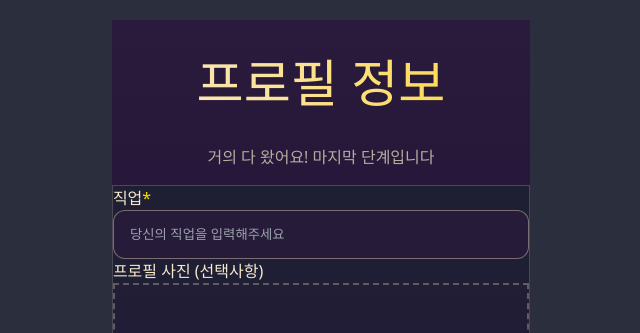
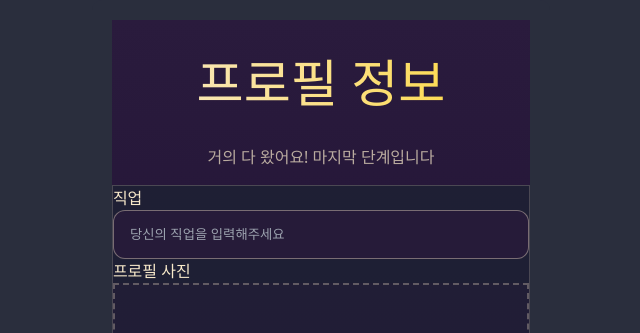
Before and after one commit to couple-palace/couple-palace-frontend, a React (Vite) app: page /user-input in a window 1280 px wide. Shown: the top 333 px of the page, without its empty margins (339-979 px from the left). Built offline with nearby package versions, Linux system fonts and the light colour scheme; a web font is replaced by a local one.

Commit message:
Chore: 사진입력 필수사항으로 변경

```diff
--- a/src/pages/UserInputPage.jsx
+++ b/src/pages/UserInputPage.jsx
@@ -45,8 +45,17 @@ const UserInputPage = () => {
   };
 
   const handleSubmit = async () => {
+    // 직업 검증
     if (!job.trim()) {
       setError("직업을 입력해주세요");
+      setIsShaking(true);
+      setTimeout(() => setIsShaking(false), 600);
+      return;
+    }
+
+    // 사진 필수 검증 추가
+    if (!photo) {
+      setError("프로필 사진을 업로드해주세요");
       setIsShaking(true);
       setTimeout(() => setIsShaking(false), 600);
       return;
@@ -61,12 +70,10 @@ const UserInputPage = () => {
       // 직업은 userData에 저장
       setUserData({ job, name: job }); // name 필드도 추가 (이름 표시용)
 
-      // 사진이 있을 경우에만 배경 제거 API 호출
-      if (photo) {
-        console.log("배경 제거 API 호출"); // 디버깅용
-        const response = await photoBackground.uploadPhoto(photo);
-        setPhotoData(response.data);
-      }
+      // 사진 배경 제거 API 호출 (이제 항상 실행됨)
+      console.log("배경 제거 API 호출"); // 디버깅용
+      const response = await photoBackground.uploadPhoto(photo);
+      setPhotoData(response.data);
 
       // API 호출이 완료된 후에만 페이지 이동
       navigate("/result");
@@ -106,7 +113,6 @@ const UserInputPage = () => {
           <div className="mb-6">
             <label className="block text-[#F8E9CA] text-sm font-medium mb-2">
               직업
-              <span className="text-[#FFD700] ml-1">*</span>
             </label>
             <div className="relative">
               <input
@@ -129,10 +135,10 @@ const UserInputPage = () => {
             </div>
           </div>
 
-          {/* 사진 업로드 */}
+          {/* 사진 업로드 - 필수로 변경 */}
           <div>
             <label className="block text-[#F8E9CA] text-sm font-medium mb-2">
-              프로필 사진 (선택사항)
+              프로필 사진
             </label>
 
             <div className="flex flex-col items-center justify-center border-2 border-dashed border-[#F8E9CA]/30 rounded-xl p-4 bg-[#2A1B3D]/30 hover:bg-[#2A1B3D]/50 transition-colors duration-300 cursor-pointer relative overflow-hidden" onClick={() => document.getElementById('photoUpload').click()}>
```
